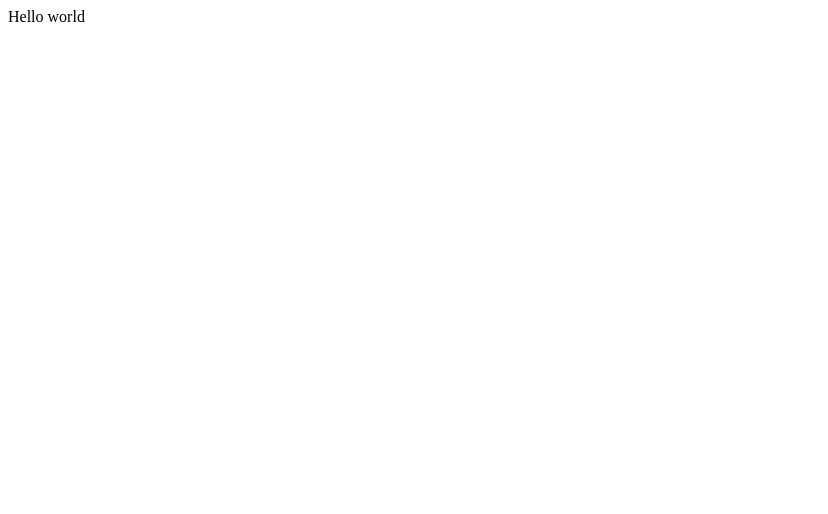
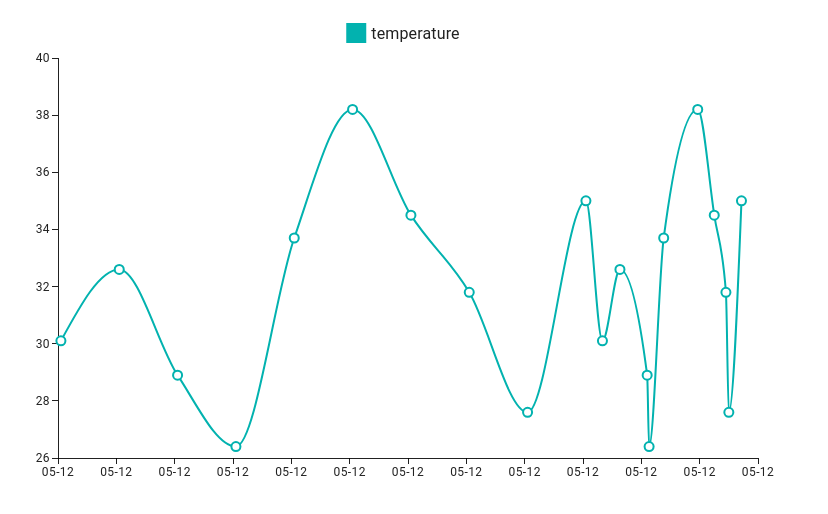
Before and after one commit to ngocrc3108/ce232_mini_project_frontend, a React (Create React App) app: page / in a window 1280 px wide. Shown: the top 514 px of the page, without its empty margins (0-828 px from the left). Built offline with nearby package versions, Linux system fonts and the light colour scheme.

Commit message:
add chart

```diff
--- a/package.json
+++ b/package.json
@@ -3,6 +3,10 @@
   "version": "0.1.0",
   "private": true,
   "dependencies": {
+    "@emotion/react": "^11.11.4",
+    "@emotion/styled": "^11.11.5",
+    "@mui/material": "^5.15.18",
+    "@mui/x-charts": "^7.5.0",
     "@testing-library/jest-dom": "^5.17.0",
     "@testing-library/react": "^13.4.0",
     "@testing-library/user-event": "^13.5.0",
--- a/src/App.js
+++ b/src/App.js
@@ -1,8 +1,58 @@
+import { LineChart } from '@mui/x-charts/LineChart';
+
+const data = {
+  times : [
+    new Date("2024-05-12T07:03"),
+    new Date("2024-05-12T08:03"),
+    new Date("2024-05-12T09:03"),
+    new Date("2024-05-12T10:03"),
+    new Date("2024-05-12T11:03"),
+    new Date("2024-05-12T12:03"),
+    new Date("2024-05-12T13:03"),
+    new Date("2024-05-12T14:03"),
+    new Date("2024-05-12T15:03"),
+    new Date("2024-05-12T16:03"),
+    new Date("2024-05-12T16:20"),
+    new Date("2024-05-12T16:38"),
+    new Date("2024-05-12T17:06"),
+    new Date("2024-05-12T17:08"),
+    new Date("2024-05-12T17:23"),
+    new Date("2024-05-12T17:58"),
+    new Date("2024-05-12T18:15"),
+    new Date("2024-05-12T18:27"),
+    new Date("2024-05-12T18:30"),
+    new Date("2024-05-12T18:43"),
+],
+  values : [30.1, 32.6, 28.9, 26.4, 33.7, 38.2, 34.5, 31.8, 27.6, 35.0, 30.1, 32.6, 28.9, 26.4, 33.7, 38.2, 34.5, 31.8, 27.6, 35.0],
+}
+
+const dateFormatter = (dateObj) => {
+  // Get month (0-indexed) and day as zero-padded strings
+  const month = String(dateObj.getMonth() + 1).padStart(2, '0');
+  const day = String(dateObj.getDate()).padStart(2, '0');
+
+  // Combine month and day with a separator
+  return `${month}-${day}`;
+}
 
 function App() {
   return (
     <div>
-      Hello world
+      <LineChart
+        xAxis={[{
+          data: data.times,
+          scaleType: 'time',
+          valueFormatter: dateFormatter
+        }]}
+        series={[
+          {
+            data: data.values,
+            label: "temperature",
+          },
+        ]}
+        width={800}
+        height={500}
+      />
     </div>
   );
 }
```
Also changed, not shown: 1 other file (tests, documents, lock files or other folders).
